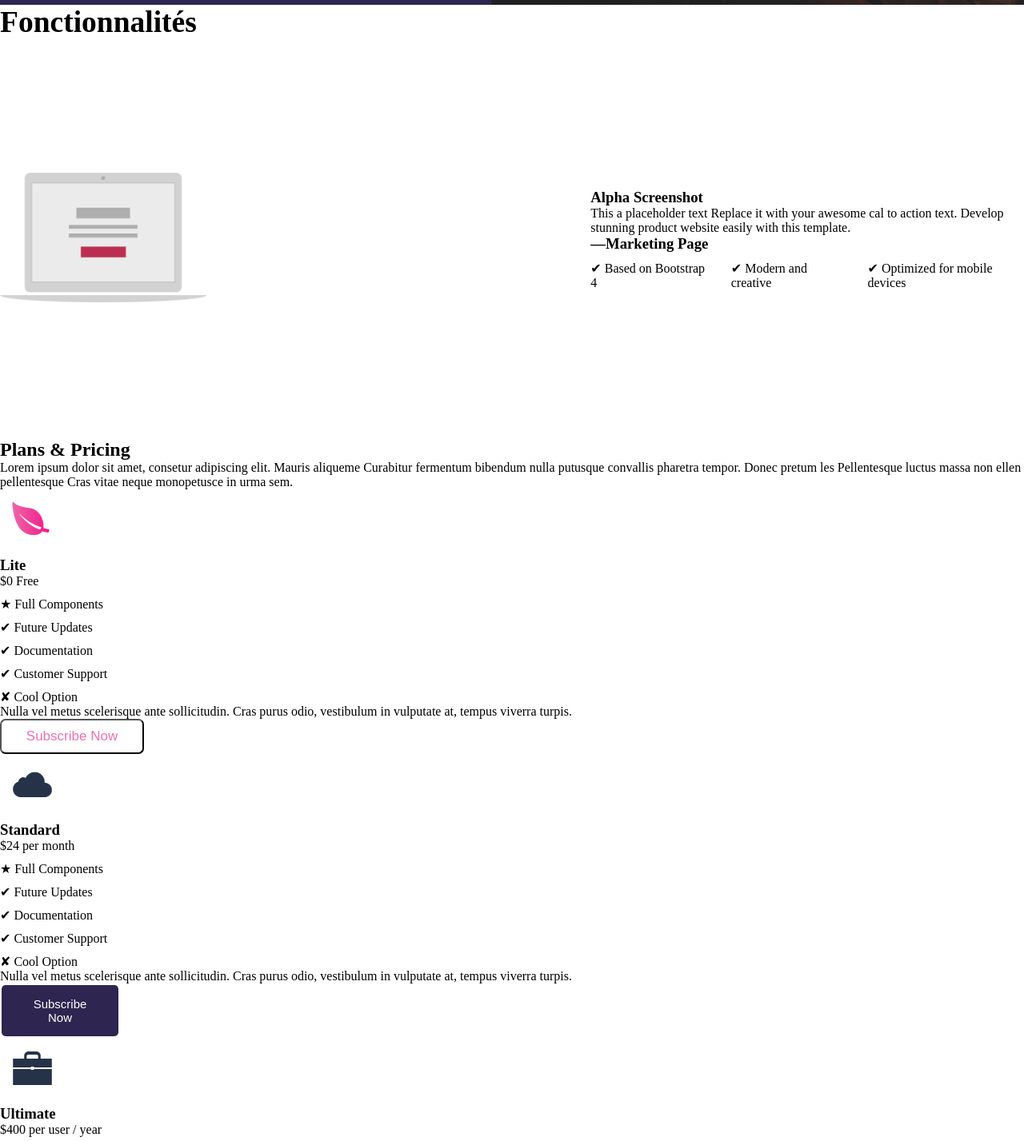
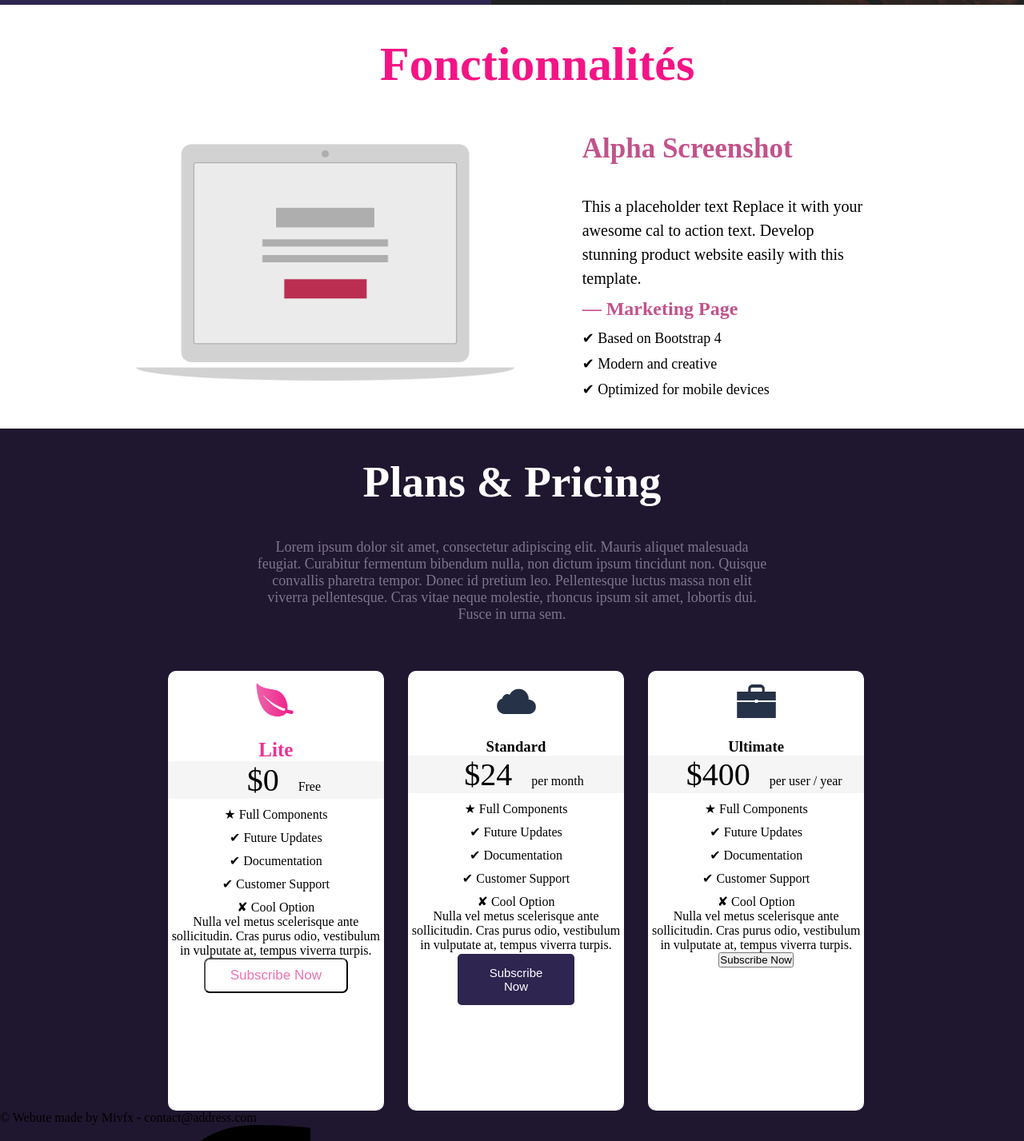
Before and after one commit to SarayRuizGomez/bleux, a plain HTML site: page index.html in a window 1280 px wide. Shown: the part 706-2133 px from the top of the page at 80% size. Drawn offline with Linux system fonts and the light colour scheme.

Commit message:
Se avanzó el CSS y se modifico el HTML - SRG

```diff
--- a/index.html
+++ b/index.html
@@ -68,11 +68,11 @@
 
             <div class="derecha2">
 
-                <h3>Alpha Screenshot</h3>
+                <h2>Alpha Screenshot</h2>
                 <p>This a placeholder text Replace it with your awesome cal to action text. Develop stunning product
                     website easily with this template.</p>
 
-                <h3>—Marketing Page</h3>
+                <h3>— Marketing Page</h3>
 
                 <ul>
                     <li> ✔ Based on Bootstrap 4</li>
@@ -85,13 +85,14 @@
     </div>
 
     <div class="caja3">
+        <div class="texto3">
+            <h2>Plans & Pricing</h2>
 
-        <h2>Plans & Pricing</h2>
-
-        <p>Lorem ipsum dolor sit amet, consetur adipiscing elit. Mauris aliqueme Curabitur fermentum bibendum
-            nulla putusque convallis pharetra tempor. Donec pretum les Pellentesque luctus massa non ellen
-            pellentesque Cras vitae neque monopetusce in urma sem.</p>
-
+            <p>Lorem ipsum dolor sit amet, consectetur adipiscing elit. Mauris aliquet malesuada feugiat. Curabitur
+                fermentum bibendum nulla, non dictum ipsum tincidunt non. Quisque convallis pharetra tempor. Donec id
+                pretium leo. Pellentesque luctus massa non elit viverra pellentesque. Cras vitae neque molestie, rhoncus
+                ipsum sit amet, lobortis dui. Fusce in urna sem.</p>
+        </div>
         <div class="contenedores">
 
             <div class="contenedor1">
@@ -100,7 +101,7 @@
 
                 <h3>Lite</h3>
 
-                <div class="precio">
+                <div class="precio1">
                     <span class="precio">$0</span>
                     <span class="texto">Free</span>
                 </div>
@@ -130,7 +131,7 @@
 
                 <h3>Standard</h3>
 
-                <div class="precio">
+                <div class="precio2">
                     <span class="precio">$24</span>
                     <span class="texto">per month</span>
                 </div>
@@ -160,7 +161,7 @@
 
                 <h3>Ultimate</h3>
 
-                <div class="precio">
+                <div class="precio3">
                     <span class="precio">$400</span>
                     <span class="texto">per user / year</span>
                 </div>
--- a/styles/styles.css
+++ b/styles/styles.css
@@ -8,7 +8,6 @@
 
 nav {
 
-    overflow: hidden;
     background-color: #1e172f;
     display: flex;
     justify-content: space-between;
@@ -91,10 +90,11 @@ nav img {
 }
 
 .izquierda1 h1 {
-    font-size: 50px;
+    font-size: 80px;
     margin-top: 180px;
     margin-left: 130px;
     line-height: 1.5;
+
 }
 
 .izquierda1 p {
@@ -163,18 +163,29 @@ nav img {
 
 /* diseño de la parte 2 */
 
+.caja2{
+
+    height: 490px;
+    width: 100%;
+}
+
 .izquierda2 img {
 
-    height: 50%;
-    width: 35%;
+    height: 80%;
+    width: 65%;
+    margin-top: -70px;
+    margin-left: 170px;
+
 }
 
-.centro {
-    font-size: 25px;
+.centro h2 {
+
+    font-size: 60px;
     justify-content: center;
-
-
-
+    align-items: center;
+    margin-top: 40px;
+    margin-left: 475px;
+    color: #f41486
 }
 
 .mover {
@@ -184,4 +195,160 @@ nav img {
     height: 500px;
     width: 100%;
     align-items: center;
+
 }
+
+.derecha2 {
+
+    height: 500px;
+    width: 50%;
+    margin-top: 30px;
+    margin-right: 200px;
+    font-size: 20px;
+
+}
+
+.derecha2 p {
+
+    margin-top: 30px;
+    margin-left: 0px;
+    line-height: 1.5;
+
+}
+
+.derecha2 h2 {
+
+    margin-top: 30px;
+    margin-left: 0px;
+    line-height: 1.5;
+    font-size: 35px;
+    color: #c3528c;
+
+}
+
+.derecha2 h3 {
+
+    margin-top: 5px;
+    margin-left: 0px;
+    line-height: 1.5;
+    font-size: 24px;
+    color: #c3528c;
+
+}
+
+.derecha2 ul {
+    display: flex;
+    line-height: 1.0;
+    font-size: 18px;
+    flex-direction: column;
+    gap: 4px;
+
+}
+
+/* diseño de la parte 3 */
+
+.caja3 {
+    background-color: #1f172f;
+}
+
+.caja3 h2{
+
+    color: #ffffff;
+    font-size: 55px;
+
+}
+
+.texto3 p {
+
+    color: #7d758b;
+    font-size: 18px;
+    padding: 40px 320px;
+    text-align: center;
+
+
+
+}
+
+.texto3 h2 {
+
+    display: flex;
+    flex-direction: column;
+    align-items: center;
+    padding-top: 35px;
+
+}
+
+.contenedores {
+
+    display: flex;
+    justify-content: space-between;
+    margin-top: 20px;
+    margin-left: 210px;
+    margin-right: 200px;
+
+}
+
+/* diseño del contenedor 1 */
+
+.contenedor1 {
+
+    background-color: #ffffff;
+    height: 550px;
+    width: 31%;
+    border-radius: 10px;
+    text-align: center;
+
+}
+
+.contenedor1 h3{
+    color: #f03294;
+    font-size: 25px;
+    padding-top: 1px;
+}
+
+.precio{
+    font-size: 40px;
+    padding: 20px 20px;
+    text-align: center;
+
+}
+
+.precio1 {
+
+    background-color: #f5f5f5;
+
+}
+
+.precio2 {
+
+    background-color: #f5f5f5;
+
+}
+
+.precio3 {
+
+    background-color: #f5f5f5;
+
+}
+
+.contenedor2 {
+
+    background-color: #ffffff;
+    height: 550px;
+    width: 31%;
+    border-radius: 10px;
+    text-align: center;
+
+
+}
+
+.contenedor3 {
+
+    background-color: #ffffff;
+    height: 550px;
+    width: 31%;
+    border-radius: 10px;
+    text-align: center;
+
+
+}
```
